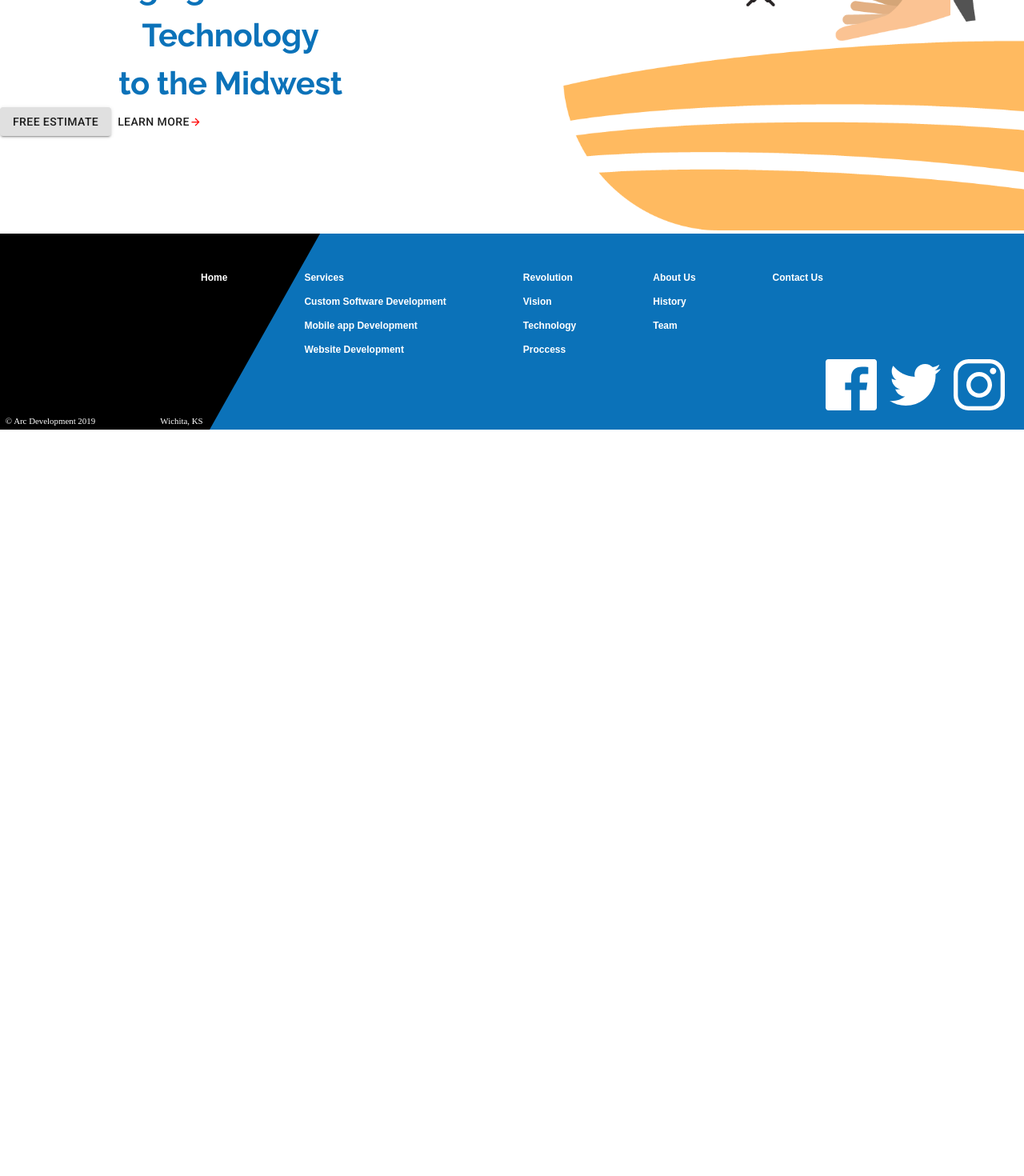
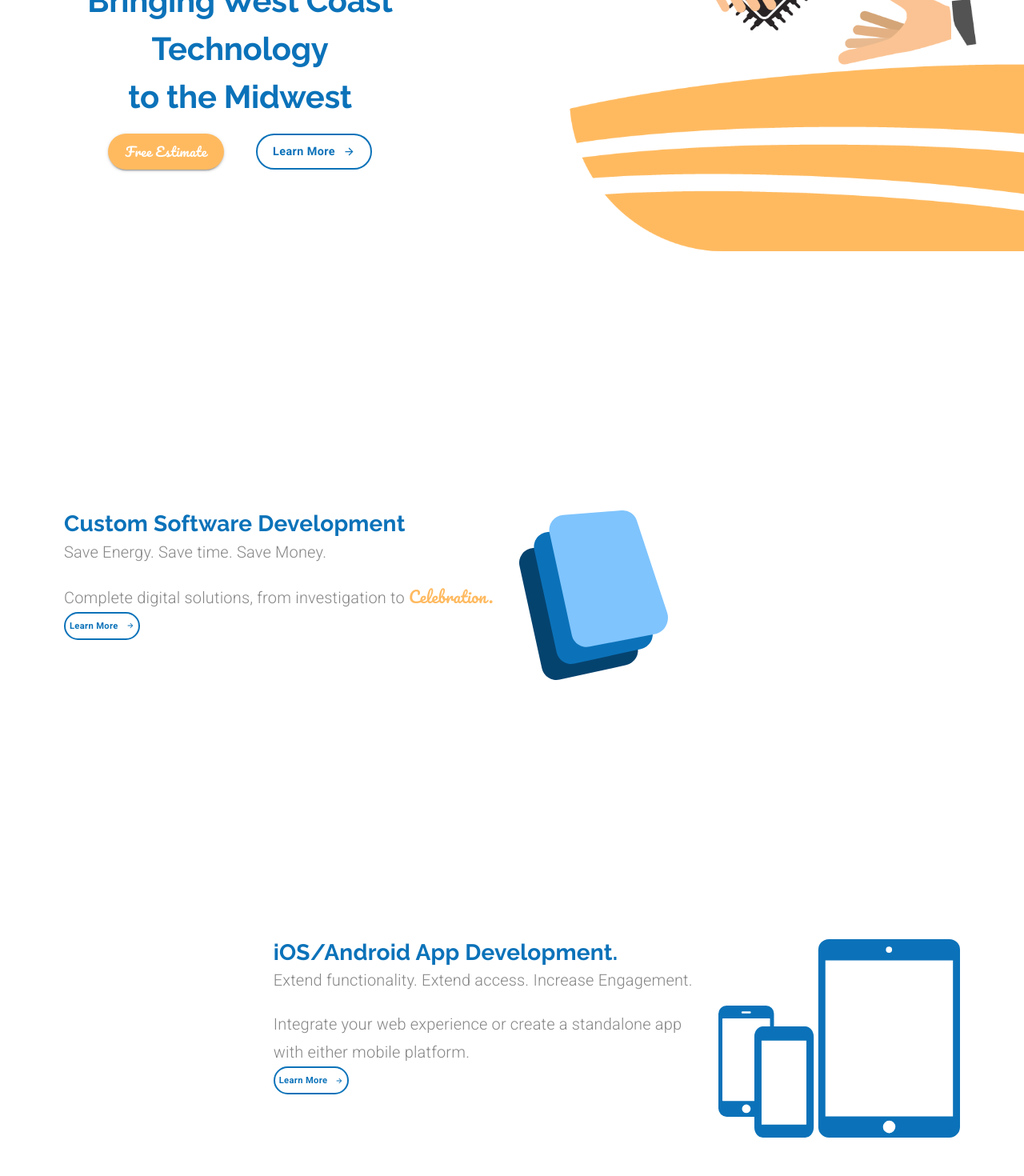
Before and after one commit to monteroch/arcdevelopment, a React (Create React App) app: page / in a window 1280 px wide. Shown: the part 280-1750 px from the top of the page at 80% size. Before the commit the page ends 817 px from the top, so only its background shows below. Built offline with nearby package versions, Linux system fonts and the light colour scheme.

Commit message:
Add service block and revolution block

```diff
--- a/src/components/ui/Header.js
+++ b/src/components/ui/Header.js
@@ -66,7 +66,10 @@ const useStyles = makeStyles(theme => ({
         marginLeft: "50px",
         marginRight: "25px",
         height: '45px',
-        ...theme.typography.estimate
+        ...theme.typography.estimate,
+        "&:hover": {
+            backgroundColor: theme.palette.secondary.light
+        }
     },
     logoContainer: {
         padding: 0,
@@ -151,7 +154,7 @@ export default function Header({value, setValue, selectedIndex, setSelectedIndex
     const menuOptions = [
         {name: 'Services', link: '/services', activeIndex: 1, selectedIndex: 0},
         {name: 'Custome Software Development', link: '/customsoftware', activeIndex: 1, selectedIndex: 1},
-        {name: 'Mobile App Development', link: '/mobileapps', activeIndex: 1, selectedIndex: 2},
+        {name: 'iOS/Android App Development', link: '/mobileapps', activeIndex: 1, selectedIndex: 2},
         {name: 'Websites Development', link: '/websites', activeIndex: 1, selectedIndex: 3},
     ];
 
--- a/src/components/ui/Theme.js
+++ b/src/components/ui/Theme.js
@@ -3,17 +3,18 @@ import { createMuiTheme } from '@material-ui/core/styles';
 
 const arcBlue = "#0B72B9";
 const arcOrange = "#FFBA60";
+const arcGray = "#868686";
 
 export default createMuiTheme({
     palette: {
         common: {
-            arcBlue: `${arcBlue}`,
-            arcOrange: `${arcOrange}`
+            arcBlue: arcBlue,
+            arcOrange: arcOrange
         },
         primary:{
-            main: `${arcBlue}`
+            main: arcBlue
         }, secondary: {
-            main: `${arcOrange}`,
+            main: arcOrange,
         }
     },typography: {
         tab: {
@@ -32,8 +33,33 @@ export default createMuiTheme({
             fontFamily: 'Raleway',
             fontWeight: 700,
             fontSize: "2.5rem",
-            color: `${arcBlue}`,
+            color: arcBlue,
             lineHeight: 1.5
+        },
+        h3: {
+            fontFamily: 'Pacifico',
+            fontSize: '2.5rem',
+            color: arcBlue
+        },
+        h4: {
+            fontFamily: 'Raleway',
+            fontSize: "1.75rem",
+            color: arcBlue,
+            fontWeight: 700
+        },
+        subtitle1: {
+            fontSize: "1.25rem",
+            fontWeight: 300,
+            color: arcGray
+        },
+        learnButton: {
+            borderColor: arcBlue,
+            color: arcBlue,
+            borderWidth: 2,
+            textTransform: 'none',
+            borderRadius: 50,
+            fontFamily: 'Roboto',
+            fontWeight: 'bold',
         }
     }
 });
--- a/src/components/ui/footer.js
+++ b/src/components/ui/footer.js
@@ -78,7 +78,7 @@ export default function Footer({value, setValue, selectedIndex, setSelectedIndex
                                 Custom Software Development
                             </Grid>
                             <Grid item className={classes.link} component={Link} onClick={() => {setValue(1); setSelectedIndex(2)}} to='/webapps'>
-                                Mobile app Development
+                                iOS/Android app Development
                             </Grid>
                             <Grid item className={classes.link} component={Link} onClick={() => {setValue(1); setSelectedIndex(3)}} to='/websites'>
                                 Website Development
--- a/src/components/ui/landingpage.js
+++ b/src/components/ui/landingpage.js
@@ -1,30 +1,127 @@
 import React from 'react';
 import Lottie from 'react-lottie';
-import { makeStyles } from '@material-ui/core/styles';
+import { makeStyles, useTheme } from '@material-ui/core/styles';
 import Grid from  '@material-ui/core/Grid';
 import Button from '@material-ui/core/Button';
 import ButtonArrow from './ButtonArrow';
 import Typography from '@material-ui/core/Typography';
+import useMediaQuery from '@material-ui/core/useMediaQuery';
+import Card from '@material-ui/core/Card';
+import CardContent from '@material-ui/core/CardContent';
 
 
 import animationData from '../../animations/landinganimation/data';
+import customsoftwareIcon from '../../assets/Custom Software Icon.svg';
+import mobileAppsIcon from '../../assets/mobileIcon.svg';
+import websiteIcon from '../../assets/websiteIcon.svg';
+import revolutionBackground from '../../assets/repeatingBackground.svg';
 
 const useStyles = makeStyles(theme => ({
     animation: {
         maxWidth: '50em',
         minWidth: '21em',
         marginTop: '2em',
-        marginLeft: '10%'
+        marginLeft: '10%',
+        [theme.breakpoints.down("xs")]:{
+            maxWidth: "30em"
+        }
+    },
+    estimateButton: {
+        ...theme.typography.estimate,
+        backgroundColor: theme.palette.common.arcOrange,
+        borderRadius: 50,
+        height: 45,
+        width: 145,
+        marginRight: 40,
+        "&:hover": {
+            backgroundColor: theme.palette.secondary.light
+        }
+    },
+    buttonContainer: {
+        marginTop: '1em'
+    },
+    learnButtonHero: {
+        ...theme.typography.learnButton,
+        fontSize: '0.9rem',
+        height: 45,
+        width: 145
+    },
+    mainContainer: {
+        marginTop: '5em',
+        [theme.breakpoints.down("md")]:{
+            marginTop: "3em"
+        },
+        [theme.breakpoints.down("xs")]:{
+            marginTop: "2em"
+        }
+    },
+    heroTextContainer: {
+        minWidth: "21.5em",
+        marginLeft: "1em",
+        [theme.breakpoints.down("xs")]:{
+            marginLeft: 0,
+        }
+    },
+    specialText: {
+        fontFamily: 'Pacifico',
+        color: theme.palette.common.arcOrange
+    },
+    learnButton: {
+        ...theme.typography.learnButton,
+        fontSize: "0.7rem",
+        height: 35,
+        padding: 5,
+        [theme.breakpoints.down("sm")]: {
+            marginBottom: "2em"
+        }
+    },
+    subtitle: {
+        marginBottom: "1em"
+    },
+    icon: {
+        marginLeft: "2em",
+        [theme.breakpoints.down("xs")]:{
+            marginLeft: 0,
+        }
+    },
+    serviceContainer: {
+        marginTop: '20em',
+        [theme.breakpoints.down("sm")]: {
+            padding: 25
+        }
+    },
+    revolutionBackground: {
+        backgroundImage: `url(${revolutionBackground})`,
+        backgroundPosition: 'center',
+        backgroundSize: 'cover',
+        backgroundRepeat: 'no-repeat',
+        height: '100%',
+        width: '100%'
+    },
+    revolutionCard: {
+        position: 'absolute',
+        boxShadow: theme.shadows[10],
+        borderRadius: 15,
+        padding: "10em",
+        [theme.breakpoints.down("sm")]: {
+            paddingTop: '8em',
+            paddingBottom: '8em',
+            paddingLeft: 0,
+            paddingRight: 0,
+            borderRadius: 0,
+            width: '100%'
+        }
     }
 }));
 
 export default function LandingPage(){
 
     const classes = useStyles();
-
+    const theme = useTheme();
+    const matchesSM = useMediaQuery(theme.breakpoints.down("sm"));
     const defaultOptions = {
         loop: true,
-        autoplay: true,
+        autoplay: false,
         animationData: animationData,
         rendererSettings: {
           preserveAspectRatio: 'xMidYMid slice'
@@ -32,19 +129,20 @@ export default function LandingPage(){
     };
 
     return(
-        <Grid container direction="column">
-            <Grid item>
+        <Grid container direction="column" className={classes.mainContainer}>
+
+            <Grid item> {/*-----Hero Block----- */}
                 <Grid container justify="flex-end" alignItems="center" direction="row">
-                    <Grid sm item>
+                    <Grid sm item className={classes.heroTextContainer}>
                         <Typography align="center" variant="h2">Bringing West Coast Technology<br/> to the Midwest</Typography>
-                        <Grid container>
+                        <Grid container justify="center" className={classes.buttonContainer}>
                             <Grid item>
-                                <Button variant="contained">Free Estimate</Button>
+                                <Button className={classes.estimateButton} variant="contained">Free Estimate</Button>
                             </Grid>
                             <Grid item>
-                                <Button>
-                                    Learn More
-                                    <ButtonArrow width={15} height={15} fill="red"/>
+                                <Button variant='outlined' className={classes.learnButtonHero}>
+                                    <span style={{marginRight: 10}}>Learn More</span>
+                                    <ButtonArrow width={15} height={15} fill={theme.palette.common.arcBlue}/>
                                 </Button>
                             </Grid>
                         </Grid>
@@ -54,7 +152,103 @@ export default function LandingPage(){
                     </Grid>
                 </Grid>
             </Grid>
+
+            <Grid item> {/*-----Services Block----- */}
+                <Grid container direction="row" className={classes.serviceContainer} justify={matchesSM ? "center" : undefined}>
+                    <Grid item style={{marginLeft: matchesSM ? 0 : "5em", textAlign: matchesSM ? "center" : undefined}}>
+                        <Typography variant="h4">
+                            Custom Software Development
+                        </Typography>
+                        <Typography variant="subtitle1" className={classes.subtitle}>
+                            Save Energy. Save time. Save Money.
+                        </Typography>
+                        <Typography variant="subtitle1">
+                            Complete digital solutions, from investigation to {" "} <span className={classes.specialText}>Celebration.</span>
+                        </Typography>
+                        <Button variant="outlined" className={classes.learnButton}>
+                            <span style={{marginRight: 10}}>Learn More</span>
+                            <ButtonArrow width={10} height={10} fill={theme.palette.common.arcBlue}/>
+                        </Button>
+                    </Grid>
+                    <Grid item>
+                        <img className={classes.icon} alt="custom software icon" src={customsoftwareIcon} />
+                    </Grid>
+                </Grid>
+            </Grid>
+
+            <Grid item> {/*-----iOS/Adroid Block----- */}
+                <Grid container direction="row" className={classes.serviceContainer} justify={matchesSM ? "center" : "flex-end"}>
+                    <Grid item style={{ textAlign: matchesSM ? "center" : undefined}}>
+                        <Typography variant="h4">
+                            iOS/Android App Development.
+                        </Typography>
+                        <Typography variant="subtitle1" className={classes.subtitle}>
+                            Extend functionality. Extend access. Increase Engagement.
+                        </Typography>
+                        <Typography variant="subtitle1">
+                            Integrate your web experience or create a standalone
+                            app {matchesSM ? null : <br/>} with either mobile platform.
+                        </Typography>
+                        <Button variant="outlined" className={classes.learnButton}>
+                            <span style={{marginRight: 10}}>Learn More</span>
+                            <ButtonArrow width={10} height={10} fill={theme.palette.common.arcBlue}/>
+                        </Button>
+                    </Grid>
+                    <Grid item style={{marginRight: matchesSM ? 0 : "5em"}}>
+                        <img className={classes.icon} alt="mobile phone icon" src={mobileAppsIcon} />
+                    </Grid>
+                </Grid>
+            </Grid>
+
+            <Grid item> {/*-----Website Block----- */}
+                <Grid container direction="row" className={classes.serviceContainer} justify={matchesSM ? "center" : undefined}>
+                    <Grid item style={{marginLeft: matchesSM ? 0 : "5em", textAlign: matchesSM ? "center" : undefined}}>
+                        <Typography variant="h4">
+                            Website Development.
+                        </Typography>
+                        <Typography variant="subtitle1" className={classes.subtitle}>
+                            Reach More. Discover More, Sell More.
+                        </Typography>
+                        <Typography variant="subtitle1">
+                            Optimized for Search Engines, built for speed
+                            app {matchesSM ? null : <br/>} with either mobile platform.
+                        </Typography>
+                        <Button variant="outlined" className={classes.learnButton}>
+                            <span style={{marginRight: 10}}>Learn More</span>
+                            <ButtonArrow width={10} height={10} fill={theme.palette.common.arcBlue}/>
+                        </Button>
+                    </Grid>
+                    <Grid item>
+                        <img className={classes.icon} alt="website icon" src={websiteIcon} />
+                    </Grid>
+                </Grid>
+            </Grid>
+
+            <Grid item>
+                <Grid container style={{height: '100em', marginTop: "12em"}} alignItems="center" justify="center">
+                    <Card className={classes.revolutionCard}>
+                        <CardContent>
+                            <Grid container direction="column" style={{textAlign: 'center'}}>
+                                <Grid item>
+                                    <Typography variant="h3" gutterBottom>The Revolution</Typography>
+                                </Grid>
+                                <Grid item>
+                                    <Typography variant="subtitle1">Visionary insights coupled with cutting edge technology is a recipe for revolution.</Typography>
+                                    <Button variant='outlined' className={classes.learnButtonHero}>
+                                        <span style={{marginRight: 10}}>Learn More</span>
+                                        <ButtonArrow width={15} height={15} fill={theme.palette.common.arcBlue}/>
+                                    </Button>
+                                </Grid>
+                            </Grid>
+                        </CardContent>
+                    </Card>
+                    <div className={classes.revolutionBackground}/>
+                </Grid>
+            </Grid>
+
         </Grid>
     )
 
 }
+
+//Video 62 - 63
```
